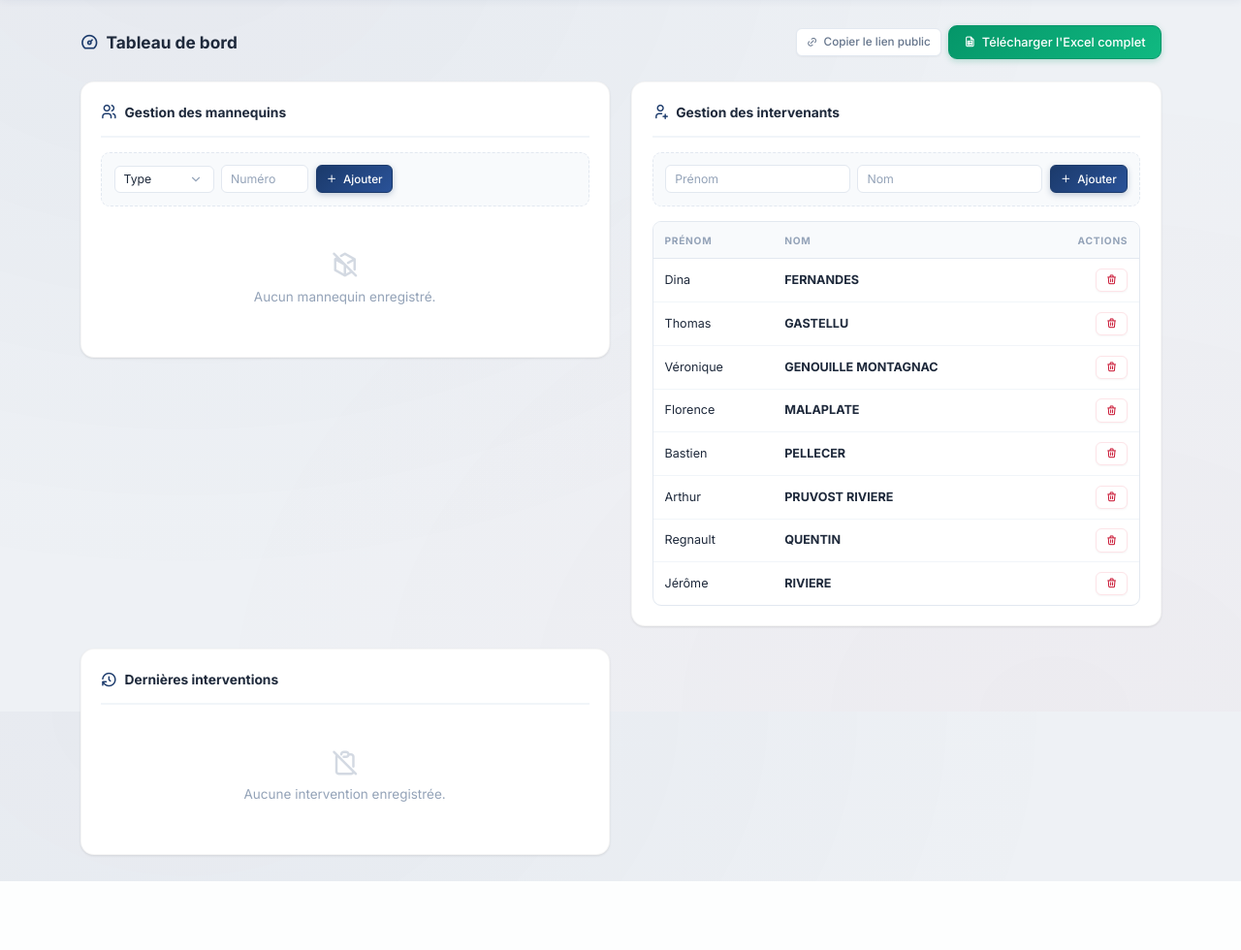
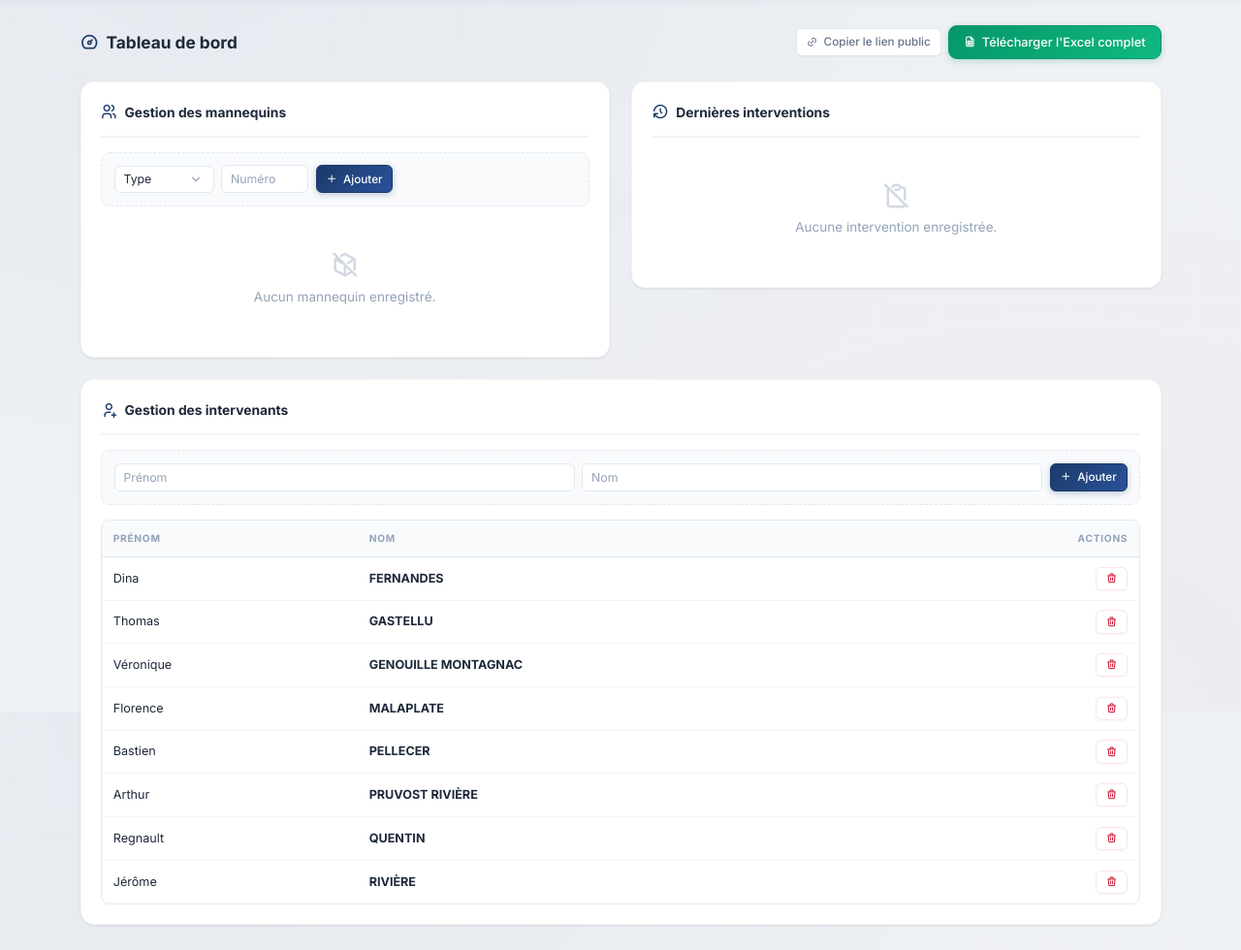
Before and after one commit to Arthur-91140/ALUPS-Mannequin, a Flask app: page /admin/dashboard in a window 1280 px wide. Shown: the part 66-1046 px from the top of the page at 97% size. Before the commit the page ends 975 px from the top, so only its background shows below. Run offline with Flask 3, Linux system fonts and the light colour scheme; the visitor is signed in with stand-in values (Sample User, id 1); data comes from the database, SQL or seed files in the repository; data that the repository does not hold is empty.

Commit message:
Intervenants : nom RIVIÈRE (accent) et bloc pleine largeur sous les deux panneaux
- Correction « RIVIERE » -> « RIVIÈRE » (constante + migration idempotente)
- Dashboard : dernières interventions à droite, gestion des intervenants
  déplacée en dessous et étendue sur toute la largeur (.section-full)

Co-Authored-By: Claude Opus 4.8 <noreply@anthropic.com>

```diff
--- a/app.py
+++ b/app.py
@@ -50,9 +50,9 @@ DEFAULT_ADMIN_PASSWORD = 'ALUPSAdmin'
 # Intervenants pré-enregistrés : amorçage initial de la table `intervenants`.
 # Format (prénom, nom) — le nom peut comporter plusieurs mots.
 DEFAULT_INTERVENANTS = [
-    ('Arthur', 'PRUVOST RIVIERE'),
+    ('Arthur', 'PRUVOST RIVIÈRE'),
     ('Dina', 'FERNANDES'),
-    ('Jérôme', 'RIVIERE'),
+    ('Jérôme', 'RIVIÈRE'),
     ('Florence', 'MALAPLATE'),
     ('Thomas', 'GASTELLU'),
     ('Bastien', 'PELLECER'),
@@ -179,6 +179,14 @@ def init_db():
             'INSERT OR IGNORE INTO intervenants (prenom, nom) VALUES (?, ?)',
             DEFAULT_INTERVENANTS
         )
+
+    # Correction du nom « RIVIERE » -> « RIVIÈRE » sur les tables déjà amorcées
+    # (idempotent : sans effet si le nom est déjà correct ou absent).
+    for old, new in (('RIVIERE', 'RIVIÈRE'), ('PRUVOST RIVIERE', 'PRUVOST RIVIÈRE')):
+        try:
+            conn.execute('UPDATE intervenants SET nom = ? WHERE nom = ?', (new, old))
+        except sqlite3.IntegrityError:
+            pass  # un intervenant « RIVIÈRE » existe déjà, on laisse tel quel
 
     conn.commit()
     conn.close()
--- a/static/css/style.css
+++ b/static/css/style.css
@@ -1272,6 +1272,7 @@ tbody tr:last-child td { border-bottom: none; }
         align-items: start;
     }
     .admin-grid > .section { margin-bottom: 0; }
+    .admin-grid > .section-full { grid-column: 1 / -1; }
 }
 
 /* ── Mobile ────────────────────────────────────────── */
--- a/templates/admin_dashboard.html
+++ b/templates/admin_dashboard.html
@@ -78,6 +78,35 @@
     </div>
 
     <div class="section">
+        <p class="section-head"><i class="ti ti-history"></i> Dernières interventions</p>
+
+        {% if recent %}
+        <div class="table-wrap">
+            <table>
+                <thead><tr><th>Date</th><th>Mannequin</th><th>Par</th><th class="tc">Nett.</th><th class="tc">Poumons</th><th class="tc">Répar.</th></tr></thead>
+                <tbody>
+                    {% for i in recent %}
+                    <tr>
+                        <td>{{ i.date }}</td>
+                        <td><span class="badge badge-{{ i.m_type|lower }}">{{ i.m_type }}</span> N°{{ i.m_numero }}</td>
+                        <td>{{ i.prenom }} {{ i.nom }}</td>
+                        <td class="tc">{% if i.nettoyage %}<i class="ti ti-circle-check st-yes"></i>{% else %}<i class="ti ti-circle-x st-no"></i>{% endif %}</td>
+                        <td class="tc">{% if i.changement_poumons %}<i class="ti ti-circle-check st-yes"></i>{% else %}<i class="ti ti-circle-x st-no"></i>{% endif %}</td>
+                        <td class="tc">{% if i.reparation %}<i class="ti ti-alert-triangle st-warn"></i>{% else %}<i class="ti ti-circle-check st-ok"></i>{% endif %}</td>
+                    </tr>
+                    {% endfor %}
+                </tbody>
+            </table>
+        </div>
+        {% else %}
+        <div class="empty-state">
+            <i class="ti ti-clipboard-off"></i>
+            Aucune intervention enregistrée.
+        </div>
+        {% endif %}
+    </div>
+
+    <div class="section section-full">
         <p class="section-head"><i class="ti ti-user-plus"></i> Gestion des intervenants</p>
 
         <form method="POST" action="{{ url_for('admin_add_intervenant') }}" class="add-row">
```
Also changed, not shown: other parts of templates/admin_dashboard.html (+0 -29 lines).
